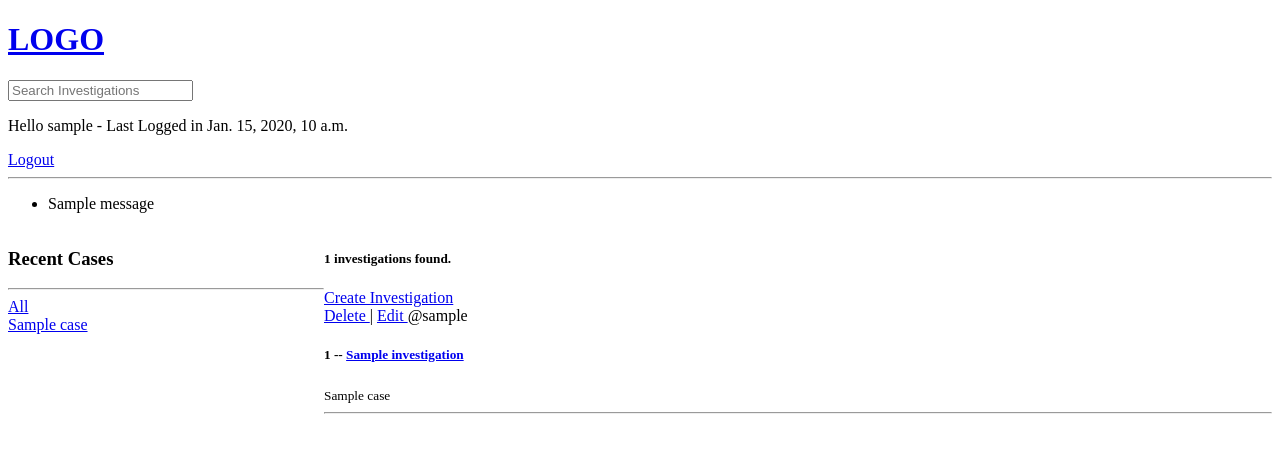
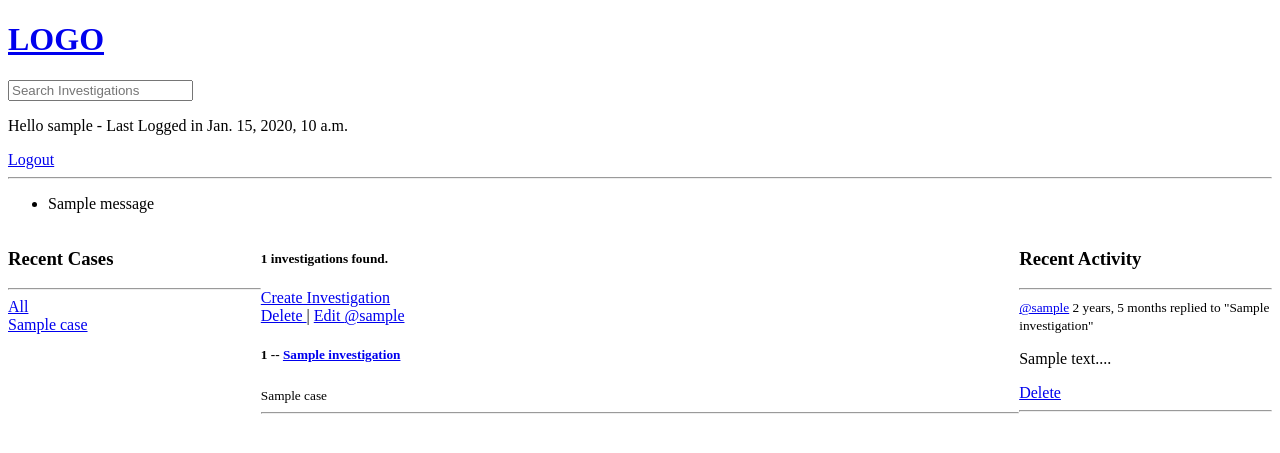
Before and after one commit to crowdere/CaseManager, a Django app: page / in a window 1280 px wide. Shown: the top 453 px of the page. Run offline with Django 4.2, Linux system fonts and the light colour scheme; a user stored in the database is signed in; tables that the repository leaves empty hold one stand-in row (values such as "Sample post"); one stand-in notice (Sample message) is shown.

Commit message:
Updated user profile - decoupled core components

```diff
--- a/casemanager/base/models.py
+++ b/casemanager/base/models.py
@@ -34,5 +34,8 @@ class Message(models.Model):
     updated = models.DateTimeField(auto_now=True)
     created = models.DateTimeField(auto_now_add=True)
 
+    class Meta:
+        ordering = ['-updated', 'created']
+
     def __str__(self):
         return self.body[0:50]
--- /dev/null
+++ b/casemanager/base/templates/base/activity_component.html
@@ -0,0 +1,15 @@
+<h3> Recent Activity </h3>
+<hr>
+{% for message in investigation_messages %}
+   <div>
+    <small> <a href="{% url 'user-profile' message.user.id %}">@{{message.user}}</a>  {{message.created|timesince}} </small>
+
+    <small> replied to "{{message.investigation}}"</small>
+    <p> {{message}}... </p>
+
+    {% if request.user == message.user %}
+    <a href="{% url 'delete-message' message.id %}"> Delete </a>
+    {% endif %}
+    <hr>
+   </div>
+{% endfor %}
--- /dev/null
+++ b/casemanager/base/templates/base/case_component.html
@@ -0,0 +1,11 @@
+<h3> Recent Cases </h3>
+<hr>
+<div>
+    <a href="{% url 'home' %}"> All </a>
+</div>
+
+{% for case in cases %}
+    <div>
+        <a href="{% url 'home' %}?q={{case.name}}">{{case.name}}</a>
+    </div>
+{% endfor %}
--- /dev/null
+++ b/casemanager/base/templates/base/feed_component.html
@@ -0,0 +1,16 @@
+
+<div>
+        {% for investigation in investigations %}
+        <div>
+            {% if request.user == investigation.host %}
+                <a href="{% url 'delete-investigation' investigation.id %}">  Delete </a> |
+                <a href="{% url 'update-investigation' investigation.id %}"> Edit </a>
+            {% endif %}
+            <a href="{% url 'user-profile' investigation.host.id %}"> @{{investigation.host.username}}</a>
+            <h5>{{investigation.id}} -- <a href="{% url 'investigation' investigation.id %}">  {{investigation.name}}</a></h5>
+            <small>{{investigation.case.name}}</small>
+            <hr>
+        </div>
+
+        {% endfor %}
+</div>
--- a/casemanager/base/templates/base/home.html
+++ b/casemanager/base/templates/base/home.html
@@ -5,46 +5,25 @@
 <style>
     .home-container{
         display:grid;
-        grid-template-columns: 1fr 3fr;
+        grid-template-columns: 1fr 3fr 1fr;
     }
 </style>
 
 
 <div class="home-container">
     <div>
-        <h3> Recent Cases </h3>
-        <hr>
-        <div>
-            <a href="{% url 'home' %}"> All </a>
-        </div>
-
-        {% for case in cases %}
-            <div>
-                <a href="{% url 'home' %}?q={{case.name}}">{{case.name}}</a>
-            </div>
-        {% endfor %}
+        {% include 'base/case_component.html' %}
     </div>
 
     <div>
         <h5> {{investigation_count}} investigations found. </h5>
         <a href="{% url 'create-investigation' %}">  Create Investigation </a>
 
-        <div>
-                {% for investigation in investigations %}
-                <div>
-                    {% if request.user == investigation.host %}
-                        <a href="{% url 'delete-investigation' investigation.id %}">  Delete </a> |
-                        <a href="{% url 'update-investigation' investigation.id %}"> Edit </a>
-                    {% endif %}
-                    <span> @{{investigation.host.username}}</span>
-                    <h5>{{investigation.id}} -- <a href="{% url 'investigation' investigation.id %}">  {{investigation.name}}</a></h5>
-                    <small>{{investigation.case.name}}</small>
-                    <hr>
-                </div>
+        {% include 'base/feed_component.html' %}
+    </div>
 
-                {% endfor %}
-        </div>
-
+    <div>
+        {% include 'base/activity_component.html' %}
     </div>
 
 </div>
--- a/casemanager/base/urls.py
+++ b/casemanager/base/urls.py
@@ -8,6 +8,7 @@ urlpatterns = [
 
     path('', views.home, name="home"),
     path('investigation/<str:pk>/', views.investigation, name="investigation"),
+    path('profile/<str:pk>/', views.userProfile, name="user-profile"),
 
     path('create-investigation/', views.createInvestigation, name="create-investigation"),
     path('update-investigation/<str:pk>', views.updateInvestigation, name="update-investigation"),
--- a/casemanager/base/views.py
+++ b/casemanager/base/views.py
@@ -59,6 +59,7 @@ def registerPage(request):
     context = {'form':form}
     return render(request, 'base/login_register.html', context)
 
+
 def home(request):
     q = request.GET.get('q') if request.GET.get('q') != None else ''
 
@@ -70,8 +71,13 @@ def home(request):
 
     cases = Case.objects.all()
     investigation_count = investigations.count()
+    investigation_messages = Message.objects.filter(Q(investigation__case__name__icontains=q))
 
-    context = {'investigations':investigations, 'cases':cases, 'investigation_count':investigation_count}
+    context = {'investigations':investigations,
+               'cases':cases,
+               'investigation_count':investigation_count,
+               'investigation_messages':investigation_messages}
+
     return render(request, 'base/home.html', context)
 
 
@@ -94,6 +100,21 @@ def investigation(request, pk):
 
     context = {'investigation': investigation, 'investigation_messages': investigation_messages, 'participants':participants}
     return render(request, 'base/investigation.html', context)
+
+
+
+def userProfile(request,pk):
+    user = User.objects.get(id=pk)
+    investigations = user.investigation_set.all()
+    investigation_messages = user.message_set.all()
+    cases = Case.objects.all()
+
+    context = {'user':user,
+               'investigations': investigations,
+               'investigation_messages':investigation_messages,
+               'case':cases}
+
+    return render(request, 'base/profile.html', context)
 
 
 @login_required(login_url='login')
```
Also changed, not shown: casemanager/base/templates/base/profile.html (added, +26 -0 lines), casemanager/static/styles/main.css (added).
